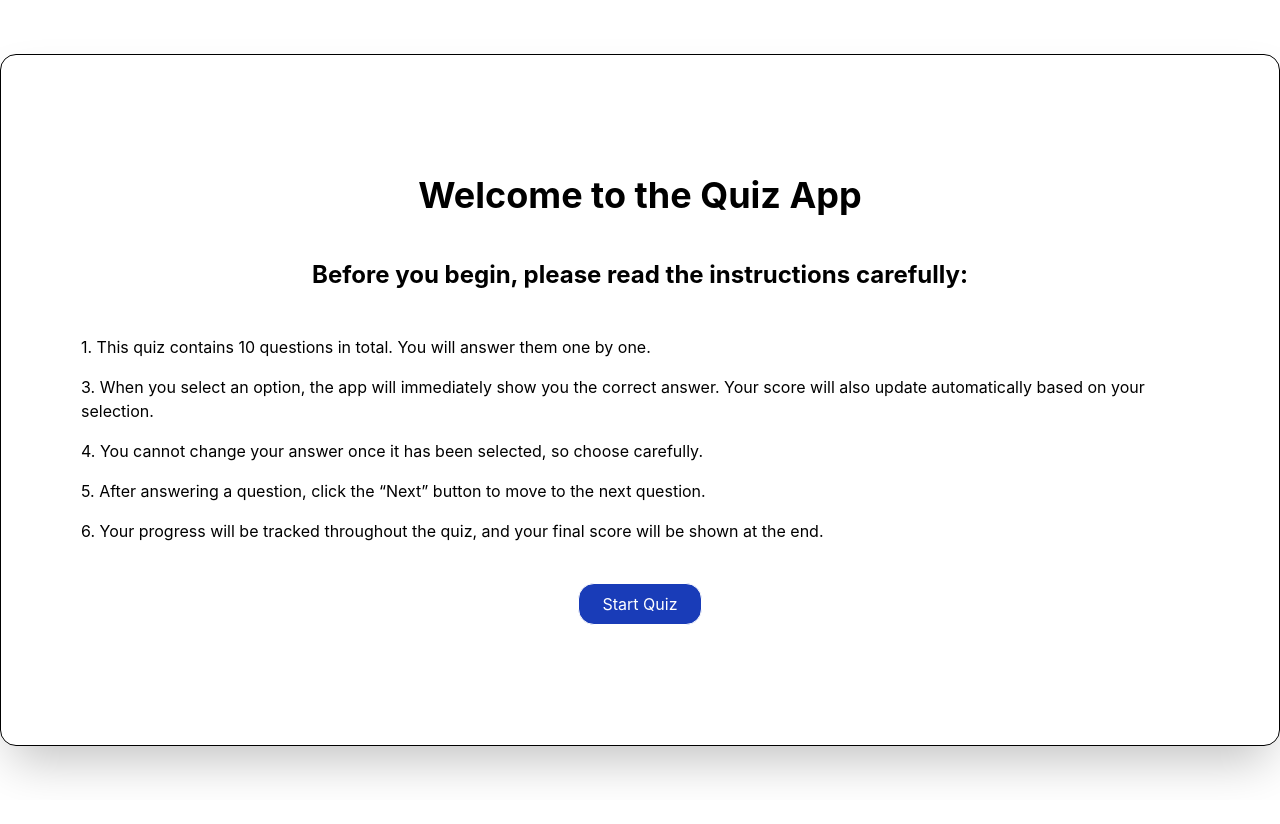
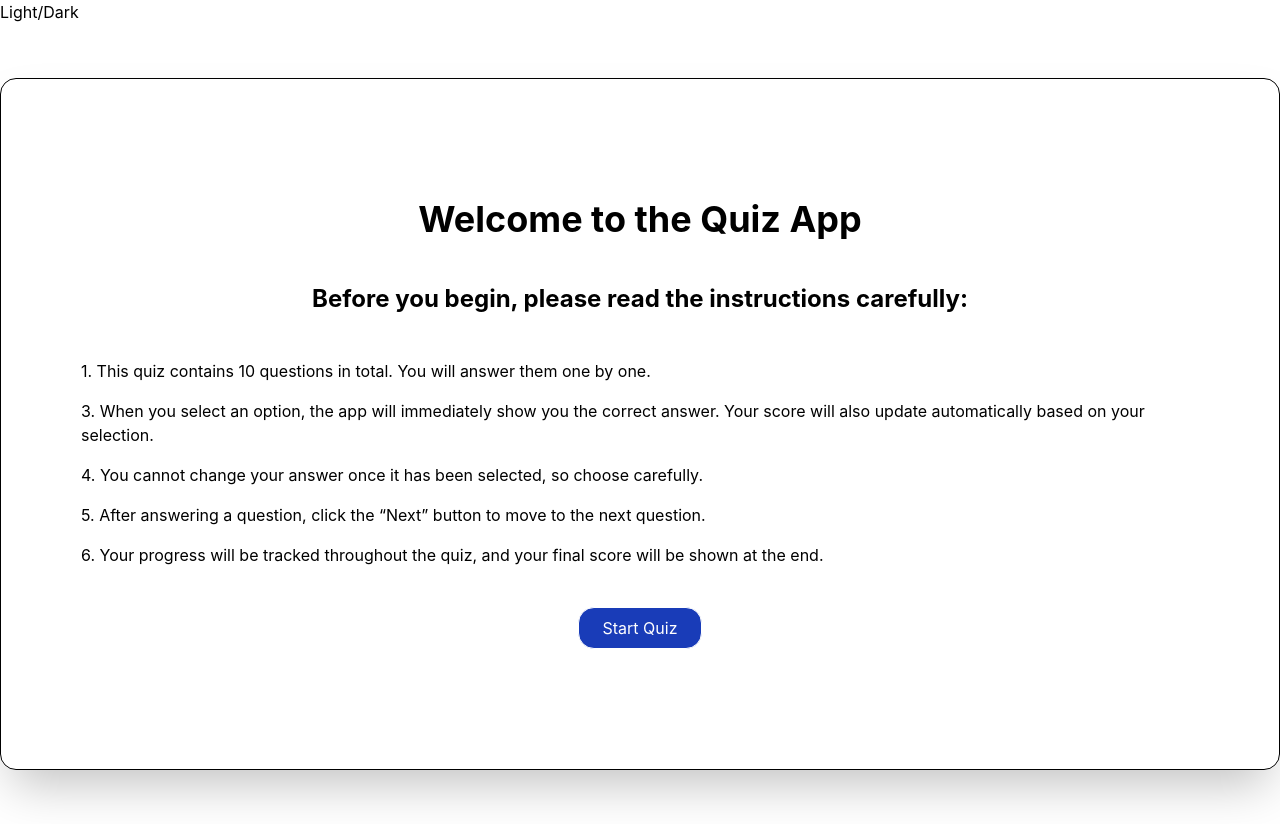
Before and after one commit to Dengkuat/Quiz-App, a React (Vite) app in the folder Quiz-App/: page / in a window 1280 px wide. Before the commit the page ends 800 px from the top, so only its background shows below. Built offline with nearby package versions, Linux system fonts and the light colour scheme.

Commit message:
UPDATE:Theme context, button to toggle between light and darkmode

```diff
--- /dev/null
+++ b/Quiz-App/src/Context/ThemeContext.tsx
@@ -0,0 +1,33 @@
+import { createContext, useContext, useState, type ReactNode } from "react";
+
+interface ThemeContextInterface {
+  darkMode: boolean;
+  setDarkMode: React.Dispatch<React.SetStateAction<boolean>>;
+  toggleTheme: () => void;
+}
+
+interface ChildrenInterface {
+  children: ReactNode;
+}
+
+const ThemeContext = createContext<ThemeContextInterface | null>(null);
+
+export const ThemeProvider = ({ children }: ChildrenInterface) => {
+  const [darkMode, setDarkMode] = useState(false);
+
+  const toggleTheme = () => {
+    setDarkMode(prev => !prev);
+  };
+
+  return (
+    <ThemeContext.Provider value={{ darkMode, setDarkMode, toggleTheme }}>
+      {children}
+    </ThemeContext.Provider>
+  );
+};
+
+export const useTheme = () => {
+  const context = useContext(ThemeContext);
+  if (!context) throw new Error("useTheme must be used inside ThemeProvider");
+  return context;
+};
--- a/Quiz-App/src/Pages/Instruction.tsx
+++ b/Quiz-App/src/Pages/Instruction.tsx
@@ -1,13 +1,21 @@
 import { useNavigate} from "react-router-dom"
+import { useTheme } from "../Context/ThemeContext";
 
 export default function UserInstruction() {
   const navigate = useNavigate();
+  const {toggleTheme, darkMode} = useTheme()
 
   const handleNavigation = () => {
     navigate("/QuestionTemplate/1")
   }
   return (
-    <div>
+    <div className={
+      darkMode?
+      'bg-black text-white duration-500'
+      :
+      'text-black bg-white duration-500'
+    }>
+      <button onClick={toggleTheme}>Light/Dark</button>
     <div className="h-screen flex justify-center items-center">
       <div className="border py-30 px-20 rounded-2xl shadow-2xl space-y-10">
         <div className="space-y-4">
--- a/Quiz-App/src/Pages/QuestionTemplate.tsx
+++ b/Quiz-App/src/Pages/QuestionTemplate.tsx
@@ -2,7 +2,7 @@ import { useState } from "react";
 import { questions } from "../components/Questions"
 import { useParams, useNavigate } from "react-router-dom"
 import { useResult } from "../Context/useContext";
-
+import { useTheme } from "../Context/ThemeContext";
 
 export const QuestionTemplate = () => {
   const [click, setClick] = useState<boolean>(false)
@@ -11,6 +11,7 @@ export const QuestionTemplate = () => {
   const question = questions[Number(id) - 1]
   const answers = question.options
   const {setResult} = useResult()
+  const {toggleTheme, darkMode} = useTheme()
 
   const handleNavigation = () => {
     setClick(false)
@@ -37,12 +38,17 @@ export const QuestionTemplate = () => {
     setResult((prev) => prev+1)
     }
   }
-console.log(answers)
 
   return (
-    <div>
+    <div className={
+      darkMode?
+      'bg-black text-white duration-500'
+      :
+      'text-black bg-white duration-500'
+    }>
       <div className="h-screen flex justify-evenly items-center flex-col">
 
+      <button onClick={toggleTheme}>Light/Dark</button>
         <div className="text-3xl font-bold">
           <h1>Question {id} out of 10</h1>
         </div>
@@ -60,7 +66,7 @@ console.log(answers)
             className={click ? index === question.correct ?
               "text-green-700"
               :
-              "text-red-700":"text-black"}
+              "text-red-700":""}
             >{index + 1}.  {solution}</p>
           ))}
         </div>
--- a/Quiz-App/src/Pages/Result.tsx
+++ b/Quiz-App/src/Pages/Result.tsx
@@ -1,8 +1,10 @@
 import { useNavigate } from "react-router-dom"
 import { useResult } from "../Context/useContext";
+import { useTheme } from "../Context/ThemeContext";
 
 export default function Result() {
   const navigate = useNavigate()
+  const {toggleTheme, darkMode} = useTheme()
   const {result, setResult} = useResult();
 
   const handleNavigation = () => {
@@ -14,11 +16,15 @@ export default function Result() {
     navigate("/")
   }
   return (
-    <div className="h-screen flex justify-evenly items-center flex-col">
+    <div className={`h-screen flex justify-evenly items-center flex-col duration-500 ${
+      darkMode?'bg-black text-white':'text-black bg-white'
+    }`
+    }>
 
         {/* user stats  */}
 
         <div className="text-center space-y-7">
+        <button onClick={toggleTheme}>Light/Dark</button>
           <p className="text-3xl font-bold">Final Score</p>
           <p className="text-2xl">{result}/10</p>
           {result> 5 ?
--- a/Quiz-App/src/main.tsx
+++ b/Quiz-App/src/main.tsx
@@ -4,14 +4,16 @@ import './index.css'
 import App from './App.tsx'
 import { BrowserRouter } from 'react-router-dom'
 import { ResultProvider } from './Context/Context.tsx'
+import { ThemeProvider } from './Context/ThemeContext.tsx'
 
 createRoot(document.getElementById('root')!).render(
   <StrictMode>
     <BrowserRouter>
       <ResultProvider>
-        <App />
+        <ThemeProvider>
+          <App />
+        </ThemeProvider>
       </ResultProvider>
-
     </BrowserRouter>
 
   </StrictMode>,
```
